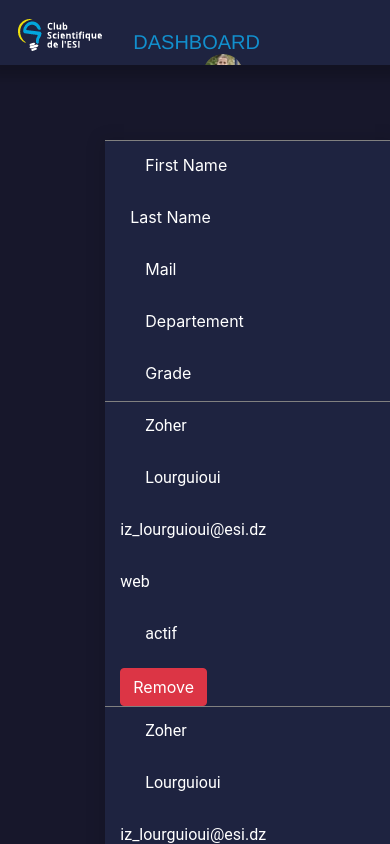
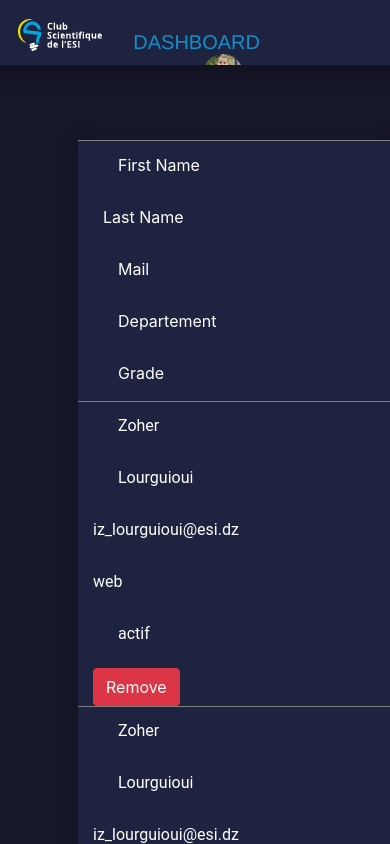
Before and after one commit to Lourguioui/GI-Dashboard, a React (Create React App) app: page /members in a window 390 px wide. Shown: the top 844 px of the page. Built offline with nearby package versions, Linux system fonts and the light colour scheme.

Commit message:
styling responsives pages

```diff
--- a/src/Members.css
+++ b/src/Members.css
@@ -118,3 +118,33 @@ form {
   from {transform: scale(0)}
   to {transform: scale(1)}
 }
+@media screen and (max-width : 850px){
+  .members{
+    margin-left : 4%;
+  }
+}
+@media screen and (max-width : 900px){
+  .members{
+    margin-left : 8%;
+  }
+}
+@media screen and (max-width : 950px){
+  .members{
+    margin-left : 10%;
+  }
+}
+@media screen and (max-width : 800px){
+  .members{
+    margin-left : 3%;
+  }
+}
+@media screen and (max-width : 767px){
+  .tbinfo{
+    display : none;
+  }
+  .members{
+    width : 400px;
+    margin-left : 20%;
+  }
+
+}
--- a/src/Membres.jsx
+++ b/src/Membres.jsx
@@ -190,17 +190,22 @@ class Membres extends Component {
 
     };
   render() {
+    document.getElementsByTagName("META")[2].name = "viewport";
+    document.getElementsByTagName("META")[2].content =
+      "width=device-width, initial-scale=1";
     return (
       <div className="members">
           <div className="members-table">
               <div className="container theader">
-                  <div className="row">
+                  <div className="row tbinfo">
+
                       <div className="col-md-2 FN"><p className="firstName">First Name</p></div>
                       <div className=":col-md-2 LN"><p className="lastName">Last Name</p></div>
                       <div className="col-md-2 ML"><p className="mailAddress">Mail</p></div>
                       <div className="col-md-2 DP"><p className="dep">Departement</p></div>
                       <div className="col-md-2 GD"><p className="grade">Grade</p></div>
                       <div className="col-md-2 remove"></div>
+
                   </div>
               </div>
             { this.state.Members.map(members => (
```
